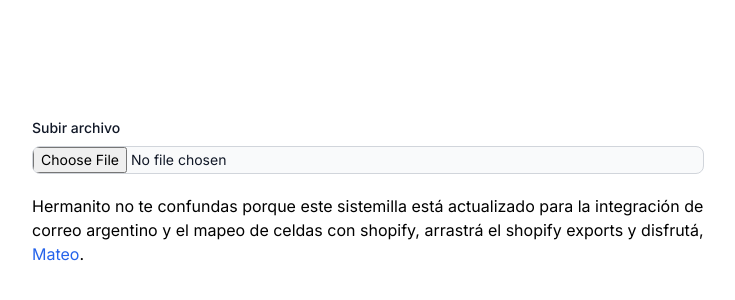
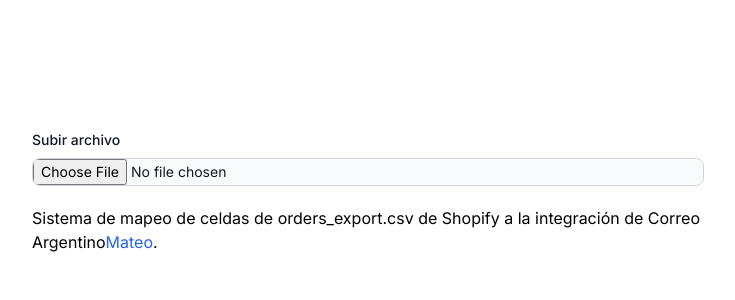
Before and after one commit to zodieth/correoarg-integracion-shopify-export, a Next.js app: page / in a window 1280 px wide. Shown: the part 208-508 px from the top of the page, without its empty margins (272-1007 px from the left). Built offline with nearby package versions, Linux system fonts and the light colour scheme.

Commit message:
chore: text change

```diff
--- a/app/components/fileUploader.jsx
+++ b/app/components/fileUploader.jsx
@@ -247,9 +247,8 @@
         />
 
         <p className="mt-5">
-          Hermanito no te confundas porque este sistemilla está actualizado para
-          la integración de correo argentino y el mapeo de celdas con shopify,
-          arrastrá el shopify exports y disfrutá,{" "}
+          Sistema de mapeo de celdas de orders_export.csv de Shopify a la
+          integración de Correo Argentino
           <a className="text-blue-600 hover:underline" href="#" target="_blank">
             Mateo
           </a>
```
